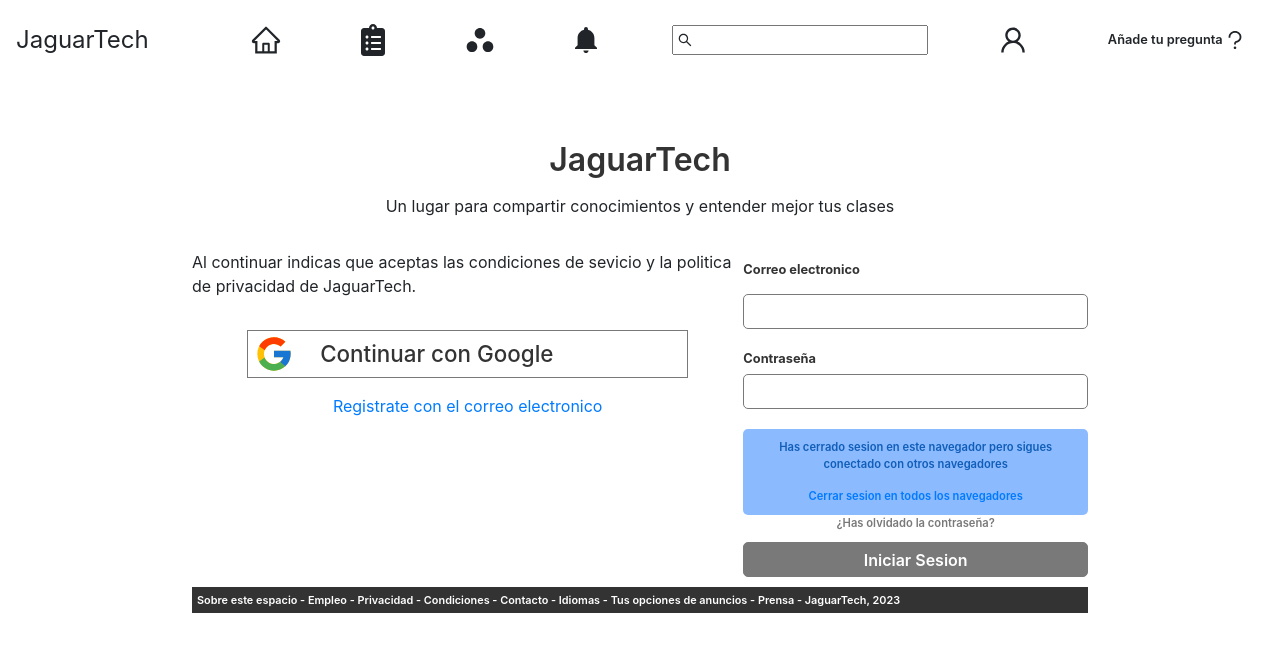
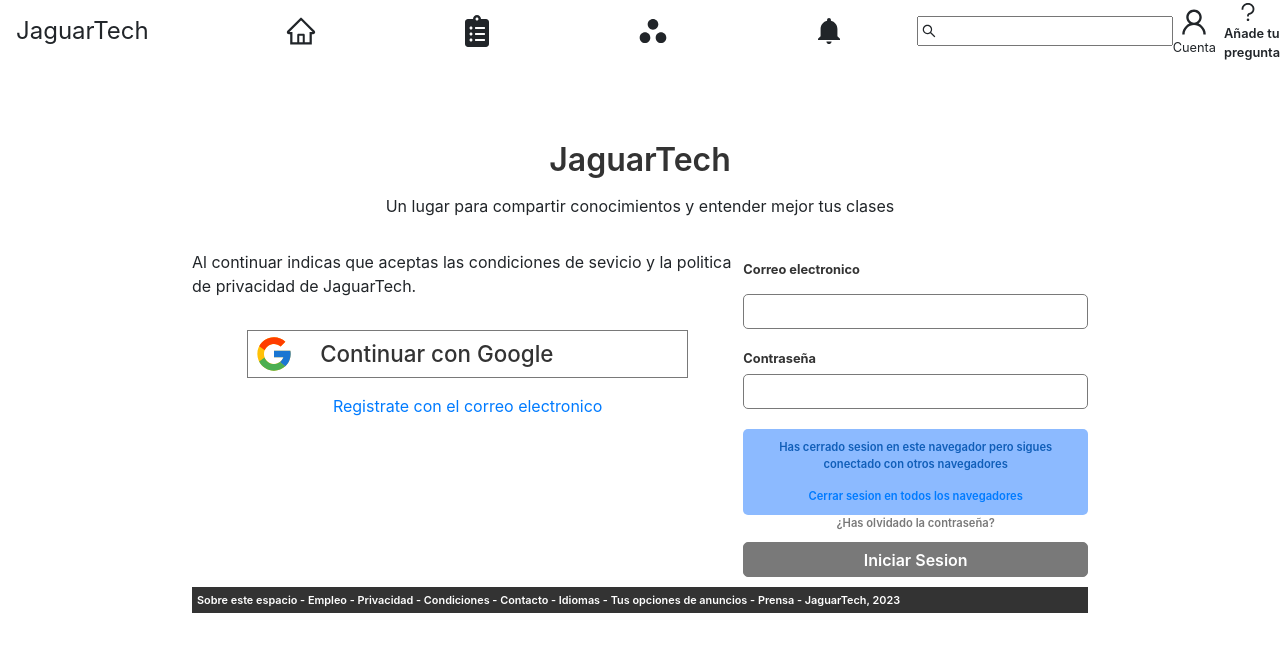
Before and after one commit to Sircarlosruiz/ForoJaguarTechFrontend, a React (Create React App) app: page /sign-in in a window 1280 px wide. Shown: the top 652 px of the page. Built offline with nearby package versions, Linux system fonts and the light colour scheme; no server answers.

Commit message:
[add] changes in style in navigation

```diff
--- a/src/routes/navigation/Navigation-Header.component.jsx
+++ b/src/routes/navigation/Navigation-Header.component.jsx
@@ -1,4 +1,4 @@
-import { useCallback, useContext, useEffect, useState } from "react";
+import { useCallback, useContext, useEffect, useRef, useState } from "react";
 // import logo from '../assets/logos/logo.jpg'
 import { Outlet } from "react-router-dom";
 import {
@@ -12,10 +12,13 @@
 import { IoMdNotifications } from "react-icons/io";
 import { UserContext } from "../../context/user.context";
 
-import "./Navigation-Header.component.scss";
+import ModalContainer from "../../components/modal-container/modal-container.component";
 import UserIcon from "../../components/user-icon/user.icon.component";
 import UserMenu from "../../components/user-nav-menu/user-nav-menu.component";
 import { logOutUser } from "../../utils/firebase/firebase.utils";
+import { useOnClickOutside } from "../../components/utils/helpers";
+
+import "./Navigation-Header.component.scss";
 
 const NavigationHeader = () => {
   const [showSignInModal, setShowSignInModal] = useState(false);
@@ -25,19 +28,27 @@
 
   console.log(currentUser);
 
+  const signInModalRef = useRef();
+
   //Effects
   useEffect(() => {
     currentUser && setShowSignInModal(false);
   }, [currentUser]);
 
   //callbacks functions
+  const hideMenu = useCallback(() => {
+    setTimeout(() => setShowUserMenu(false), 600);
+  }, []);
+
   const showMenu = useCallback(() => {
-    setShowUserMenu(true)
-  }, [])
+    setShowUserMenu(true);
+  }, []);
 
-  const hideMenu = useCallback(() => {
-    setTimeout(() => setShowUserMenu(false), 600)
-  });
+  const hideModal = useCallback(({ target }) => {
+    //Do nothing If the click comes from any link in nav component
+    if (target.closest(".link")) return;
+    setShowSignInModal(false);
+  }, []);
 
   //Event handlers
   const handleLogOutUser = async () => {
@@ -48,6 +59,7 @@
     }
   };
 
+  useOnClickOutside(signInModalRef, hideModal);
   return (
     <div className="navigation">
       <div className="menu-container">
@@ -74,25 +86,34 @@
         </div>
 
         {!currentUser ? (
-          <div className="icon-user">
+          <div
+            onClick={() => setShowSignInModal(!showSignInModal)}
+            className="icon-user"
+          >
             <AiOutlineUser />
+            <p>Cuenta</p>
           </div>
         ) : (
           <>
             <UserIcon user={currentUser} showMenu={showMenu} />
             <UserMenu
               show={showUserMenu}
+              user={currentUser}
+              hideMenu={hideMenu}
               logOutUser={handleLogOutUser}
-              hideMenu={hideMenu}
-              user={currentUser}
             />
           </>
         )}
 
         <div className="add-question">
+          <AiOutlineQuestion className="icon-question-mark" />
           <label className="text-question">Añade tu pregunta</label>
-          <AiOutlineQuestion className="icon-question-mark" />
         </div>
+
+        <ModalContainer
+          show={showSignInModal}
+          className={"modal-container signIn"}
+        />
       </div>
       <Outlet />
     </div>
--- a/src/routes/navigation/Navigation-Header.component.scss
+++ b/src/routes/navigation/Navigation-Header.component.scss
@@ -4,13 +4,32 @@
   width: 100vw;
 
   .menu-container {
-    display: grid;
-    grid-template-columns: repeat(5, 1fr) 3fr 1fr 2fr;
-    grid-template-rows: 1fr;
-    grid-column-gap: 0px;
-    grid-row-gap: 0px;
-    place-items: center;
-    height: 10vh;
+    display: flex;
+    justify-content: space-between;
+    align-items: center;
+
+    .modal-container {
+      padding: 0.75rem;
+      border: 1.5px solid rgba(189, 189, 189, 0.681);
+      border-radius: 16px;
+      position: absolute;
+      display: flex;
+      box-shadow: 0 3px 6px rgba(0, 0, 0, 0.15);
+      background-color: white;
+      z-index: 1;
+    }
+
+    .signIn {
+      div {
+        padding-bottom: 0;
+      }
+
+      top: 4.5rem;
+      right: 1rem;
+      flex-flow: column;
+      justify-content: center;
+      align-items: center;
+    }
 
     .logo {
       grid-area: 1 / 1 / 2 / 2;
@@ -89,12 +108,15 @@
       }
     }
     .icon-user {
-      grid-area: 1 / 7 / 2 / 8;
-      width: 100%;
-      height: 100%;
       display: flex;
+      flex-direction: column;
+      justify-content: center;
       align-items: center;
-      justify-content: center;
+
+      p {
+        margin: 0;
+        font-size: 0.8rem;
+      }
 
       svg {
         width: 2rem;
@@ -102,8 +124,8 @@
       }
     }
     .add-question {
-      grid-area: 1 / 8 / 2 / 9;
       display: flex;
+      flex-direction: column;
       align-items: center;
       justify-content: center;
 
@@ -130,12 +152,10 @@
       place-items: center;
       height: 10vh;
 
-
       .logo {
         grid-area: 1 / 1 / 2 / 3;
         margin-right: 1rem;
         font-size: 1.5rem;
-
       }
       .search-bar {
         grid-area: 1 / 4 / 2 / 6;
```
